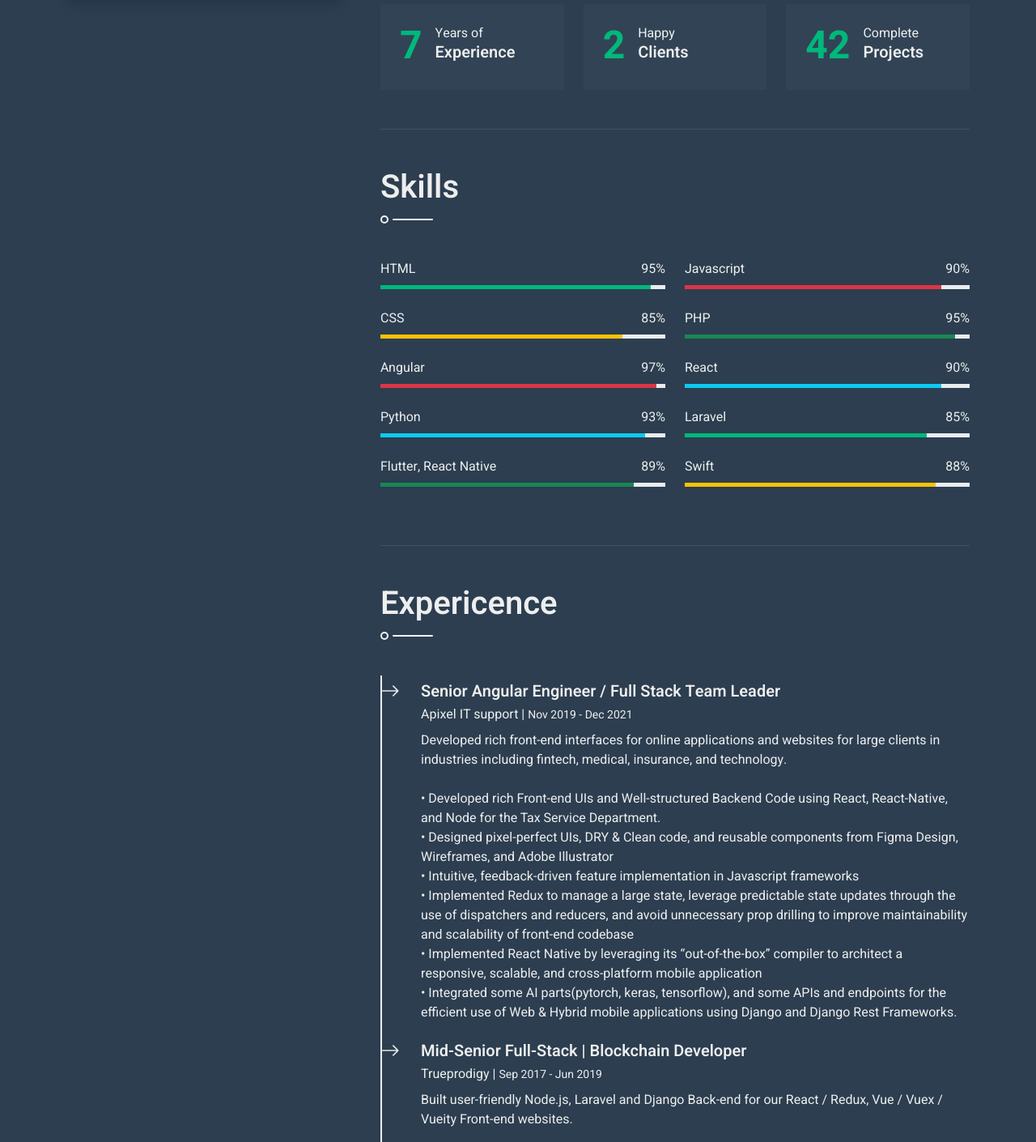
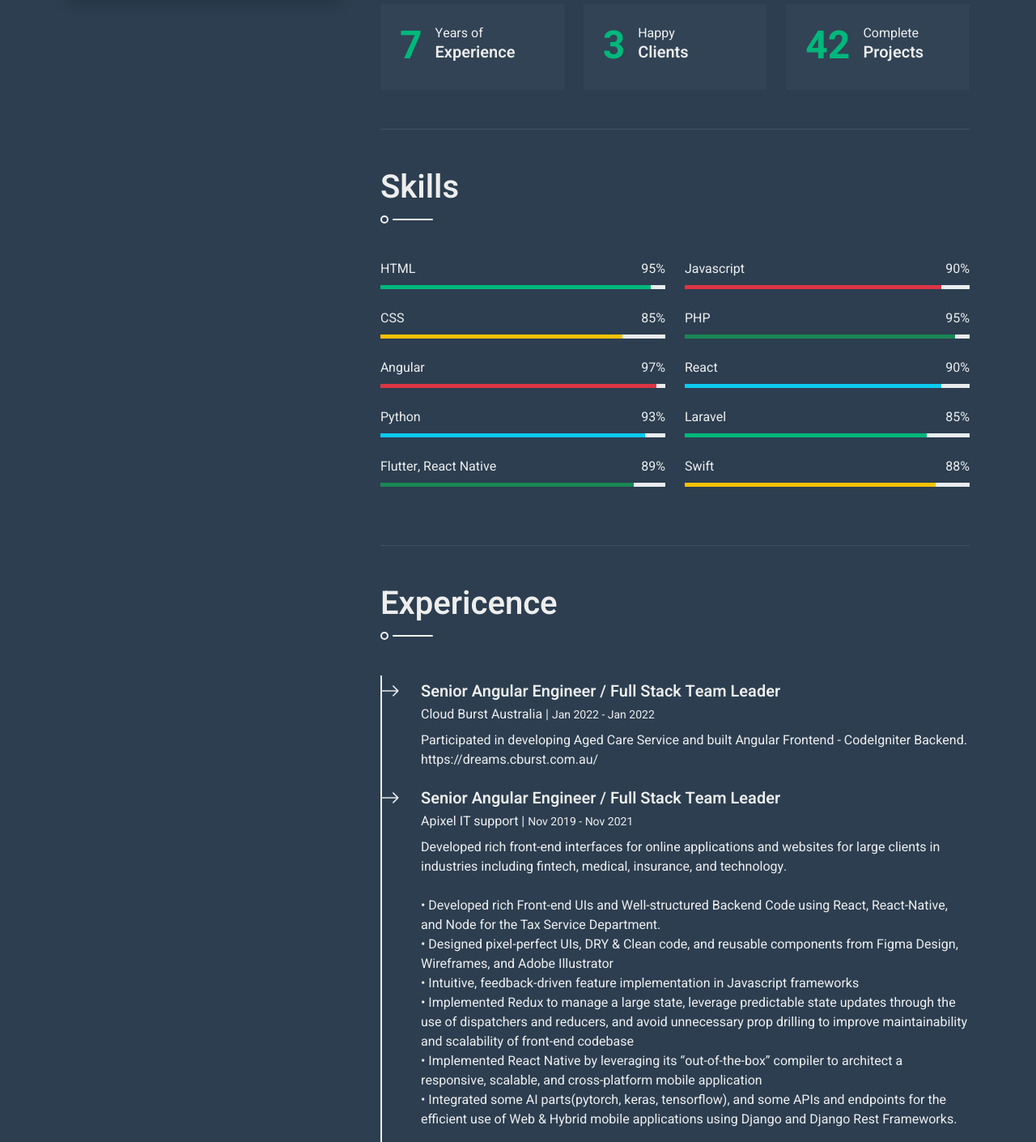
Before and after one commit to dreamhigh9990/dreamhigh9990.github.io, a plain HTML site: page index.html in a window 1280 px wide. Shown: the part 803-2213 px from the top of the page at 81% size. Drawn offline with nearby package versions, Linux system fonts and the light colour scheme.

Commit message:
experience update

```diff
--- a/index.html
+++ b/index.html
@@ -68,7 +68,7 @@
                     <!-- About Start -->
                     <section class="py-5 border-bottom wow fadeInUp" data-wow-delay="0.1s">
                         <h1 class="title pb-3 mb-5">About Me</h1>
-                        <p>Senior Full-Stack developer and Leader of Small Team with both high-end coding skills and resourceful UI knowledge. Passionate about utilizing cutting-edge technologies to meet user requirements expediently and accurately. I focus on making my code scalable and always stick to the rules and language syntax, best practices. Always trying to provide realistic estimates and best way solutions. Self-motivated, innovative, energetic with excellent communication, analytical, collaborating, mentoring, problem solving and troubleshooting skills.<br>
+                        <p>Senior Full-Stack Developer and leader of small team with both high-end coding skills and resourceful UI knowledge. Passionate about utilizing cutting-edge technologies to meet user requirements expediently and accurately. I focus on making my code scalable and always stick to the rules and language syntax, best practices. Always trying to provide realistic estimates and best way solutions. Self-motivated, innovative, energetic with excellent communication, analytical, collaborating, mentoring, problem solving and troubleshooting skills.<br>
                             Technical scope:<br>
                             • Frontend Development: React/Next.js, Vue.js/Nuxt.js, React Native, JavaScript, TypeScript<br>
                             • Backend Development: Node.js/Express.js, Python, Golang, ASP.NET, PHP/Laravel-CodeIgnitor...<br>
@@ -115,7 +115,7 @@
                             </div>
                             <div class="col-md-4 col-lg-6 col-xl-4">
                                 <div class="d-flex bg-secondary p-4">
-                                    <h1 class="flex-shrink-0 display-5 text-primary mb-0" data-toggle="counter-up">2</h1>
+                                    <h1 class="flex-shrink-0 display-5 text-primary mb-0" data-toggle="counter-up">3</h1>
                                     <div class="ps-3">
                                         <p class="mb-0">Happy</p>
                                         <h5 class="mb-0">Clients</h5>
@@ -244,7 +244,14 @@
                             <div class="position-relative mb-4">
                                 <span class="bi bi-arrow-right fs-4 text-light position-absolute" style="top: -5px; left: -50px;"></span>
                                 <h5 class="mb-1">Senior Angular Engineer / Full Stack Team Leader</h5>
-                                <p class="mb-2">Apixel IT support | <small>Nov 2019 - Dec 2021</small></p>
+                                <p class="mb-2">Cloud Burst Australia | <small>Jan 2022 - Jan 2022</small></p>
+                                <p>Participated in developing Aged Care Service and built Angular Frontend - CodeIgniter Backend.
+                                    https://dreams.cburst.com.au/<br>
+                            </div>
+                            <div class="position-relative mb-4">
+                                <span class="bi bi-arrow-right fs-4 text-light position-absolute" style="top: -5px; left: -50px;"></span>
+                                <h5 class="mb-1">Senior Angular Engineer / Full Stack Team Leader</h5>
+                                <p class="mb-2">Apixel IT support | <small>Nov 2019 - Nov 2021</small></p>
                                 <p>Developed rich front-end interfaces for online applications and websites for large clients in industries including fintech, medical, insurance, and technology.<br>
                                     <br>
                                     • Developed rich Front-end UIs and Well-structured Backend Code using React, React-Native, and Node for the Tax Service Department.<br>
@@ -257,7 +264,7 @@
                             <div class="position-relative mb-4">
                                 <span class="bi bi-arrow-right fs-4 text-light position-absolute" style="top: -5px; left: -50px;"></span>
                                 <h5 class="mb-1">Mid-Senior Full-Stack | Blockchain Developer</h5>
-                                <p class="mb-2">Trueprodigy | <small>Sep 2017 - Jun 2019</small></p>
+                                <p class="mb-2">True Prodigy | <small>Sep 2017 - Jun 2019</small></p>
                                 <p>Built user-friendly Node.js, Laravel and Django Back-end for our React / Redux, Vue / Vuex / Vueity Front-end websites.<br>
                                     <br>
                                     • Implemented stable React components and stand-alone functions to be added to any future pages.<br>
@@ -407,7 +414,7 @@
                                     <img class="img-fluid" src="img/testimonial-1.jpg" style="width: 60px; height: 60px;">
                                     <div class="ps-3">
                                         <p class="text-primary fs-5 mb-1">Marvin McKinney</p>
-                                        <i>Profession</i>
+                                        <i>CEO</i>
                                     </div>
                                 </div>
                             </div>
@@ -418,7 +425,7 @@
                                     <img class="img-fluid" src="img/testimonial-2.jpg" style="width: 60px; height: 60px;">
                                     <div class="ps-3">
                                         <p class="text-primary fs-5 mb-1">Darrell Steward</p>
-                                        <i>Profession</i>
+                                        <i>CTO</i>
                                     </div>
                                 </div>
                             </div>
@@ -429,7 +436,7 @@
                                     <img class="img-fluid" src="img/testimonial-3.jpg" style="width: 60px; height: 60px;">
                                     <div class="ps-3">
                                         <p class="text-primary fs-5 mb-1">Jenny Wilson</p>
-                                        <i>Profession</i>
+                                        <i>CMO</i>
                                     </div>
                                 </div>
                             </div>
```
